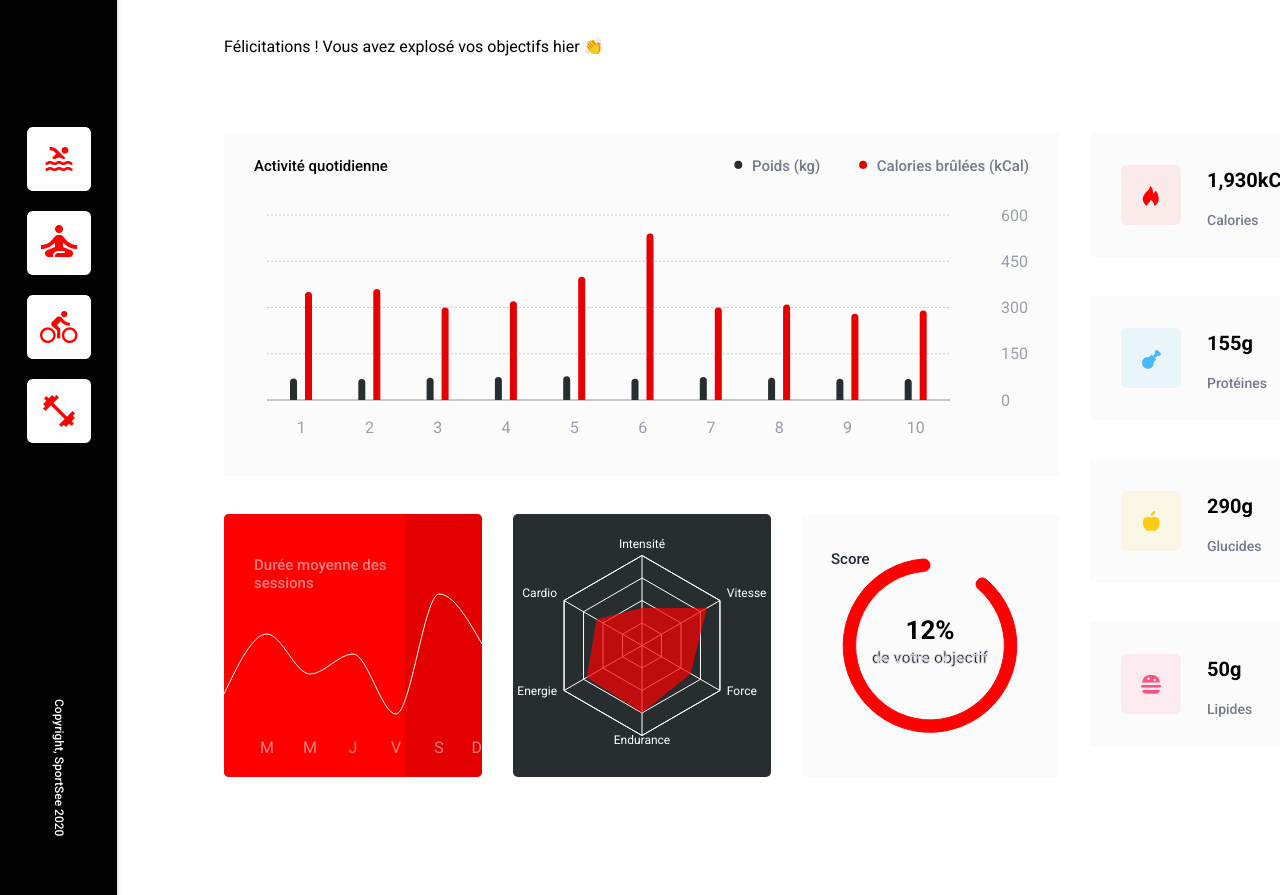
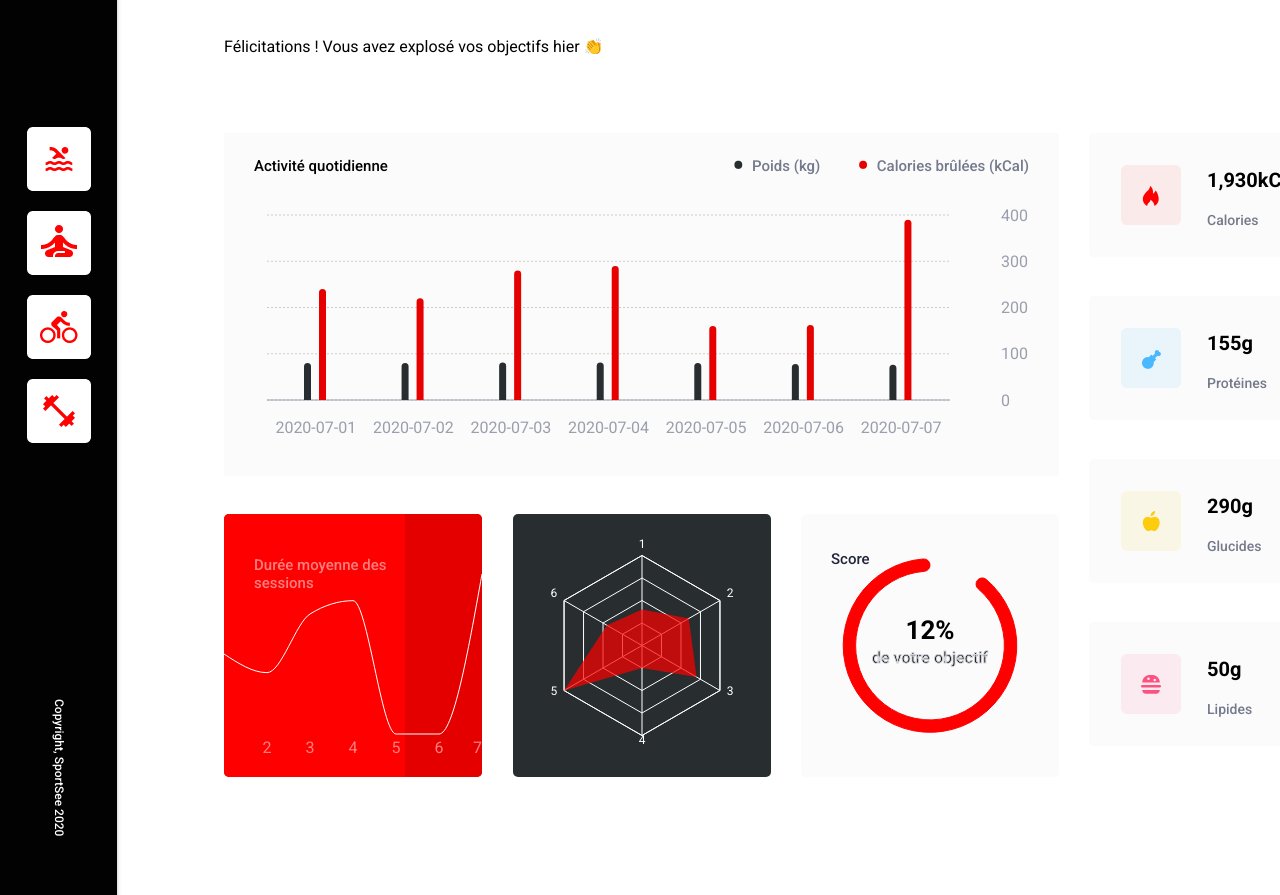
Before and after one commit to prasouk-ph/PrasoukPhoubandith_12_04032022, a React (Create React App) app: page / in a window 1280 px wide. Shown: the part 220-1115 px from the top of the page. Built offline with nearby package versions, Linux system fonts and the light colour scheme.

Commit message:
Change mocked data

```diff
--- a/src/components/pages/Home/ActivitiesChart/ActivitiesChart.jsx
+++ b/src/components/pages/Home/ActivitiesChart/ActivitiesChart.jsx
@@ -9,58 +9,88 @@ import {
 } from "recharts";
 import './ActivitiesChart.css'
 
-const activitiesData = [
+const USER_ACTIVITY = [
     {
-    day: 1,
-    weight: 70,
-    calories: 350
+        userId: 12,
+        sessions: [
+            {
+                day: '2020-07-01',
+                kilogram: 80,
+                calories: 240
             },
             {
-    day: 2,
-    weight: 68,
-    calories: 360
+                day: '2020-07-02',
+                kilogram: 80,
+                calories: 220
             },
             {
-    day: 3,
-    weight: 72,
-    calories: 300
-  },
-  {
-    day: 4,
-    weight: 75,
-    calories: 320
-  },
-  {
-    day: 5,
-    weight: 77,
-    calories: 400
-  },
-  {
-    day: 6,
-    weight: 69,
-    calories: 540
-  },
-  {
-    day: 7,
-    weight: 75,
-    calories: 300
-  },
-  {
-    day: 8,
-    weight: 72,
-    calories: 310
-  },
-  {
-    day: 9,
-    weight: 69,
+                day: '2020-07-03',
+                kilogram: 81,
                 calories: 280
             },
             {
-    day: 10,
-    weight: 68,
+                day: '2020-07-04',
+                kilogram: 81,
                 calories: 290
+            },
+            {
+                day: '2020-07-05',
+                kilogram: 80,
+                calories: 160
+            },
+            {
+                day: '2020-07-06',
+                kilogram: 78,
+                calories: 162
+            },
+            {
+                day: '2020-07-07',
+                kilogram: 76,
+                calories: 390
             }
-];
+        ]
+    },
+    {
+        userId: 18,
+        sessions: [
+            {
+                day: '2020-07-01',
+                kilogram: 70,
+                calories: 240
+            },
+            {
+                day: '2020-07-02',
+                kilogram: 69,
+                calories: 220
+            },
+            {
+                day: '2020-07-03',
+                kilogram: 70,
+                calories: 280
+            },
+            {
+                day: '2020-07-04',
+                kilogram: 70,
+                calories: 500
+            },
+            {
+                day: '2020-07-05',
+                kilogram: 69,
+                calories: 160
+            },
+            {
+                day: '2020-07-06',
+                kilogram: 69,
+                calories: 162
+            },
+            {
+                day: '2020-07-07',
+                kilogram: 69,
+                calories: 390
+            }
+        ]
+    }
+]
 
 const ActivitesTooltip = ({ active, payload }) => {
     if (active) {
@@ -104,7 +134,7 @@ function ActivitiesChart() {
         <BarChart
             width={835}
             height={320}
-            data={activitiesData}
+            data={USER_ACTIVITY[0].sessions}
             barSize={7}
             barCategoryGap={54}
             barGap={8}
@@ -127,7 +157,7 @@ function ActivitiesChart() {
             <YAxis orientation="right" tickLine={false} axisLine={false} tickMargin={45} stroke="#9B9EAC" />
 
             <Bar
-                dataKey="weight"
+                dataKey="kilogram"
                 fill="#282D30"
                 radius={[10, 10, 0, 0]}
                 name="Poids (kg)"
--- a/src/components/pages/Home/CharateristicsChart/CharateristicsChart.jsx
+++ b/src/components/pages/Home/CharateristicsChart/CharateristicsChart.jsx
@@ -7,32 +7,82 @@ import {
 } from "recharts";
 import './CharateristicsChart.css'
 
-const charateristicsData = [
+const USER_PERFORMANCE = [
     {
-        category: "Intensité",
-        grade: 25
+        userId: 12,
+        kind: {
+            1: 'cardio',
+            2: 'energy',
+            3: 'endurance',
+            4: 'strength',
+            5: 'speed',
+            6: 'intensity'
+        },
+        data: [
+            {
+                value: 80,
+                kind: 1
             },
             {
-        category: "Vitesse",
-        grade: 50
+                value: 120,
+                kind: 2
             },
             {
-        category: "Force",
-        grade: 37.5
+                value: 140,
+                kind: 3
             },
             {
-        category: "Endurance",
-        grade: 45
+                value: 50,
+                kind: 4
             },
             {
-        category: "Energie",
-        grade: 42.5
+                value: 200,
+                kind: 5
             },
             {
-        category: "Cardio",
-        grade: 35
+                value: 90,
+                kind: 6
             }
-];
+        ]
+    },
+    {
+        userId: 18,
+        kind: {
+            1: 'cardio',
+            2: 'energy',
+            3: 'endurance',
+            4: 'strength',
+            5: 'speed',
+            6: 'intensity'
+        },
+        data: [
+            {
+                value: 200,
+                kind: 1
+            },
+            {
+                value: 240,
+                kind: 2
+            },
+            {
+                value: 80,
+                kind: 3
+            },
+            {
+                value: 80,
+                kind: 4
+            },
+            {
+                value: 220,
+                kind: 5
+            },
+            {
+                value: 110,
+                kind: 6
+            }
+        ]
+    }
+]
 
 
 function CharateristicsChart() {
@@ -42,11 +92,11 @@ function CharateristicsChart() {
             outerRadius={90}
             width={258}
             height={263}
-            data={charateristicsData}
+            data={USER_PERFORMANCE[0].data}
         >
             <PolarGrid stroke="white" />
-            <PolarAngleAxis style={{fontSize: 12}} stroke="white" dataKey="category" tickLine={false}/>
-            <Radar name="Thomas" dataKey="grade" fill="#FF0101" fillOpacity={0.7} />
+            <PolarAngleAxis style={{fontSize: 12}} stroke="white" dataKey="kind" tickLine={false}/>
+            <Radar name="Thomas" dataKey="value" fill="#FF0101" fillOpacity={0.7} />
         </RadarChart>
   );
 }
--- a/src/components/pages/Home/FatScore/FatScore.jsx
+++ b/src/components/pages/Home/FatScore/FatScore.jsx
@@ -9,7 +9,41 @@ import './FatScore.css'
 const data = [
     { id: "1", name: "Vide", value: 10 }, // value set white size
     { id: "2", name: "Gras", value: 90 } // value set pie size
-  ];
+];
+
+const USER_MAIN_DATA = [
+    {
+        id: 12,
+        userInfos: {
+            firstName: 'Karl',
+            lastName: 'Dovineau',
+            age: 31,
+        },
+        todayScore: 0.12,
+        keyData: {
+            calorieCount: 1930,
+            proteinCount: 155,
+            carbohydrateCount: 290,
+            lipidCount: 50
+        }
+    },
+    {
+        id: 18,
+        userInfos: {
+            firstName: 'Cecilia',
+            lastName: 'Ratorez',
+            age: 34,
+        },
+        score: 0.3,
+        keyData: {
+            calorieCount: 2500,
+            proteinCount: 90,
+            carbohydrateCount: 150,
+            lipidCount: 120
+        }
+    }
+]
+
 
 function FatScore() {
     return (
@@ -24,7 +58,7 @@ function FatScore() {
                     dominantBaseline="middle"
                     style={{fontSize: 26, fontWeight: 700}}
                 >
-                12%
+                {`${USER_MAIN_DATA[0].todayScore * 100}%`}
                 </text>
                 <text
                     x={"50%"}
--- a/src/components/pages/Home/Home.jsx
+++ b/src/components/pages/Home/Home.jsx
@@ -7,6 +7,7 @@ import ActivitesChart from './ActivitiesChart/ActivitiesChart'
 import SessionChart from './SessionChart/SessionChart'
 import CharateristicsChart from './CharateristicsChart/CharateristicsChart'
 import FatScore from './FatScore/FatScore'
+// import MyComponent from '../../../services/UserService'
 
 function Home() {
     return (
--- a/src/components/pages/Home/SessionChart/SessionChart.jsx
+++ b/src/components/pages/Home/SessionChart/SessionChart.jsx
@@ -7,36 +7,74 @@ import {
 } from "recharts";
 import './SessionChart.css'
 
-const sessionData = [
+const USER_AVERAGE_SESSIONS = [
     {
-    day: "L",
-    duration: 20
+        userId: 12,
+        sessions: [
+            {
+                day: 1,
+                sessionLength: 30
             },
             {
-    day: "M",
-    duration: 50
+                day: 2,
+                sessionLength: 23
             },
             {
-    day: "M",
-    duration: 30
+                day: 3,
+                sessionLength: 45
             },
             {
-    day: "J",
-    duration: 40
+                day: 4,
+                sessionLength: 50
             },
             {
-    day: "V",
-    duration: 10
+                day: 5,
+                sessionLength: 0
             },
             {
-    day: "S",
-    duration: 70
+                day: 6,
+                sessionLength: 0
             },
             {
-    day: "D",
-    duration: 45
+                day: 7,
+                sessionLength: 60
             }
-];
+        ]
+    },
+    {
+        userId: 18,
+        sessions: [
+            {
+                day: 1,
+                sessionLength: 30
+            },
+            {
+                day: 2,
+                sessionLength: 40
+            },
+            {
+                day: 3,
+                sessionLength: 50
+            },
+            {
+                day: 4,
+                sessionLength: 30
+            },
+            {
+                day: 5,
+                sessionLength: 30
+            },
+            {
+                day: 6,
+                sessionLength: 50
+            },
+            {
+                day: 7,
+                sessionLength: 50
+            }
+        ]
+    }
+]
 
 const SessionTooltip = ({ active, payload }) => {
     if (active) {
@@ -72,7 +110,7 @@ function SessionChart() {
                 className="session-chart"
                 width={258}
                 height={263}
-                data={sessionData}
+                data={USER_AVERAGE_SESSIONS[0].sessions}
                 margin={{top: 60, right: 0, left: 0, bottom: 13
                 }}
             >
@@ -80,7 +118,7 @@ function SessionChart() {
 
                 <Tooltip wrapperStyle={styleToolTip} content={<SessionTooltip />} />
 
-                <Line type="monotone" dataKey="duration" stroke="white" dot={false} />
+                <Line type="monotone" dataKey="sessionLength" stroke="white" dot={false} />
             </LineChart>
         </div>
   );
```
Also changed, not shown: src/components/pages/Home/NutrientInfo/NutrientInfo.css (added, +27 -0 lines), src/components/pages/Home/NutrientInfo/NutrientInfo.jsx (added, +50 -0 lines), src/services/UserService.js (added, +49 -0 lines). Lines whose indentation alone changed are shown as unchanged.
